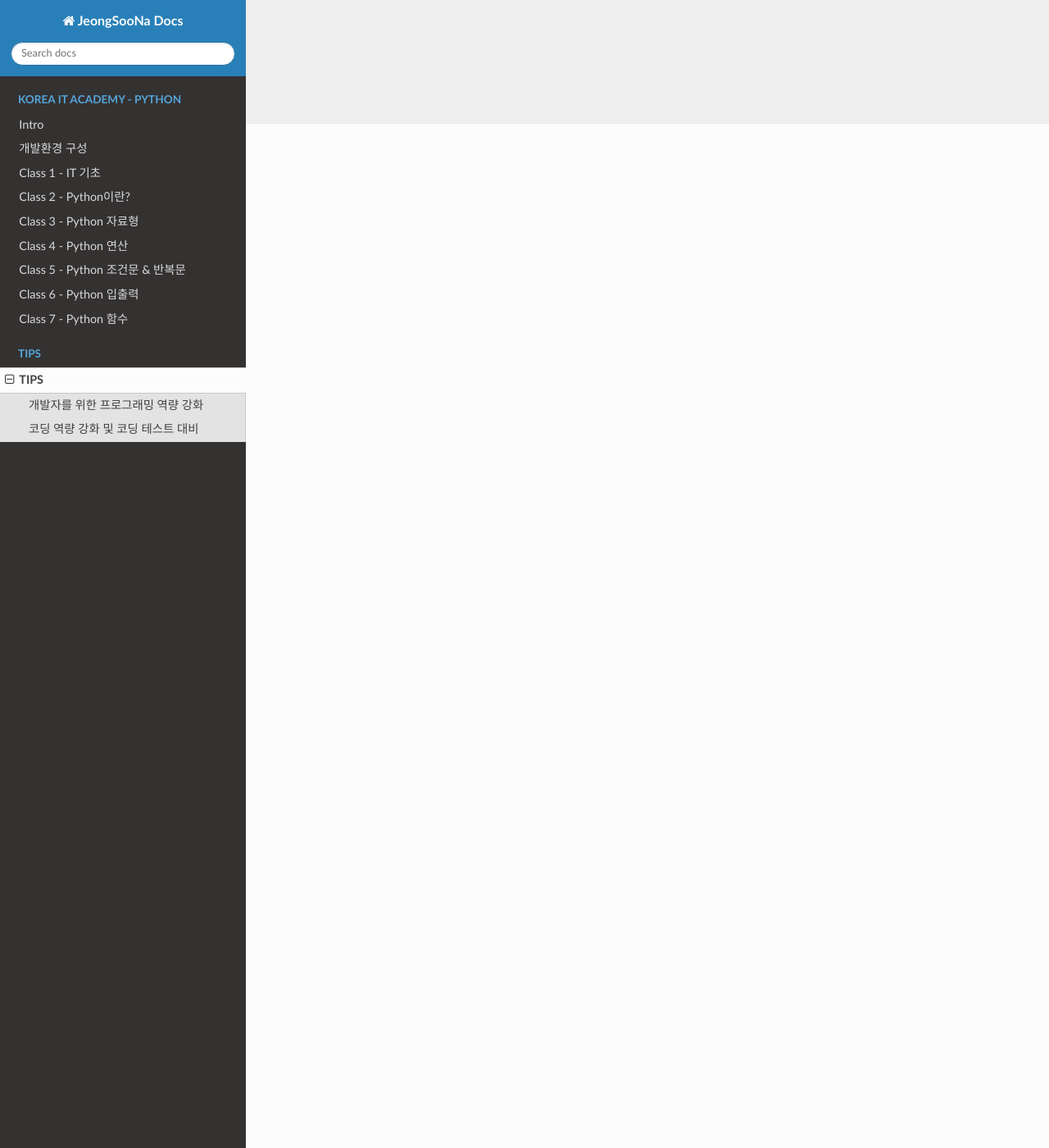
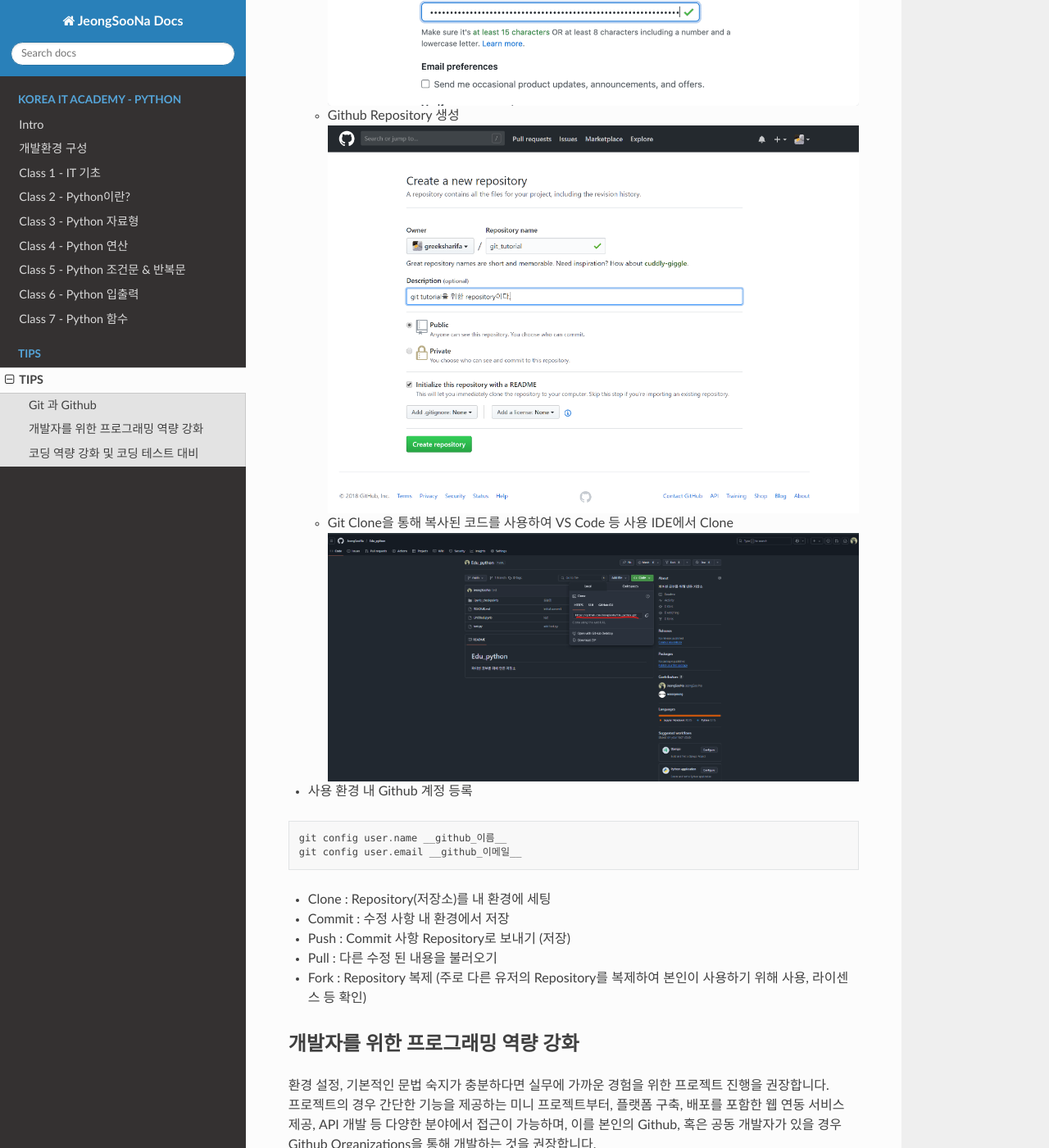
Before and after one commit to JeongSooNa/JeongSooNa-Docs, a Sphinx documentation site: the page built from docs/Tips/index.md, in a window 1280 px wide and 1400 px high, scrolled down 1249 px. Shown: the whole window at 82% size. Built offline with Sphinx 7.4.7 and the Read the Docs theme 3.1.0, drawn with Linux system fonts in a browser that asks for light colours; some of the changed text lies outside the part shown.

Commit message:
update tips

````diff
--- a/docs/Tips/index.md
+++ b/docs/Tips/index.md
@@ -1,5 +1,30 @@
 # TIPS
 IT 직무 혹은 개발에 유용한 꿀팁 모음
+
+### Git 과 Github
+Git 이란 소스 코드 관리를 위한 형상관리툴로, 협업과 저장소 관리에 유용한 기술입니다.
+Git을 기반으로 Public 저장소와 개발자들간의 소통을 제공하는 Github는 개발자 뿐만 아니라 IT 전 분야에 걸쳐 필수적인 커뮤니티로 자리잡고 있습니다.
+
+- Github 계정 및 Repository 생성
+    - Git 설치
+    ![jpg](../img/git_install.png)
+    - Github 계정 생성
+    ![jpg](../img/github_create_account.png)
+    - Github Repository 생성
+    ![jpg](../img/github_create_repo.png)
+    - Git Clone을 통해 복사된 코드를 사용하여 VS Code 등 사용 IDE에서 Clone
+    ![jpg](../img/git_clone_url.png)
+- 사용 환경 내 Github 계정 등록
+```
+git config user.name __github_이름__
+git config user.email __github_이메일__
+```
+- Clone : Repository(저장소)를 내 환경에 세팅
+- Commit : 수정 사항 내 환경에서 저장
+- Push : Commit 사항 Repository로 보내기 (저장)
+- Pull : 다른 수정 된 내용을 불러오기
+- Fork : Repository 복제 (주로 다른 유저의 Repository를 복제하여 본인이 사용하기 위해 사용, 라이센스 등 확인)
+
 
 ### 개발자를 위한 프로그래밍 역량 강화
 환경 설정, 기본적인 문법 숙지가 충분하다면 실무에 가까운 경험을 위한 프로젝트 진행을 권장합니다.
````
Also changed, not shown: docs/img/git_clone_url.png (added), docs/img/github_create_account.png (added), docs/img/github_create_repo.png (added).
